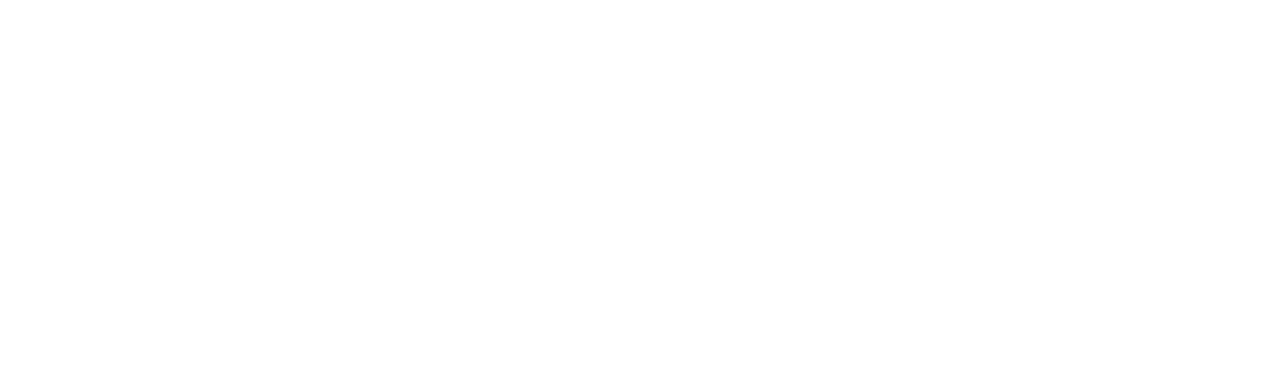
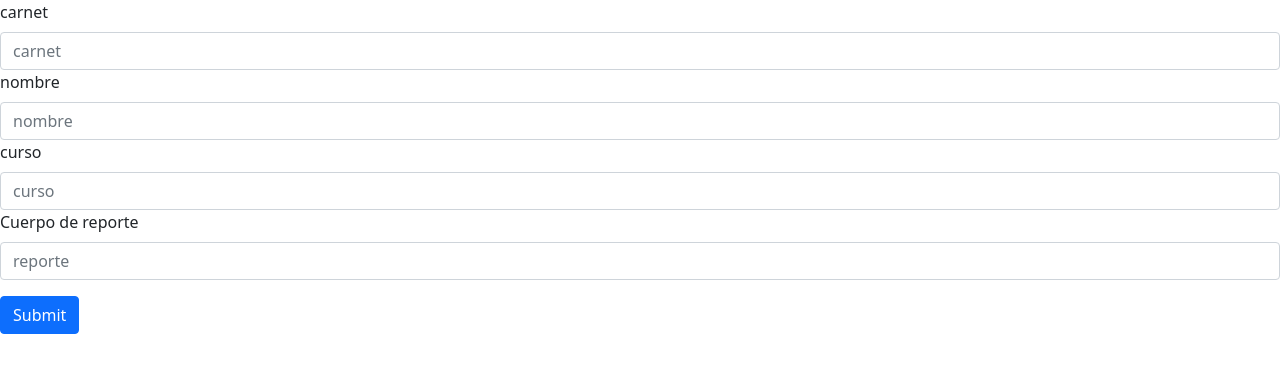
Before and after one commit to NedHerrera/REDES2_2S2021_GRUPO18, a React (Create React App) app in the folder Practica2/frontend/: page / in a window 1280 px wide. Shown: the top 372 px of the page. Built offline with nearby package versions, Linux system fonts and the light colour scheme.

Commit message:
[ADD] ingerso de reporte estructura del js

```diff
--- a/Practica2/frontend/package.json
+++ b/Practica2/frontend/package.json
@@ -6,8 +6,10 @@
     "@testing-library/jest-dom": "^5.11.4",
     "@testing-library/react": "^11.1.0",
     "@testing-library/user-event": "^12.1.10",
+    "axios": "^0.21.4",
+    "bootstrap": "^5.1.1",
     "react": "^17.0.2",
-    "react-bootstrap": "^1.6.4",
+    "react-bootstrap": "^2.0.0-rc.0",
     "react-dom": "^17.0.2",
     "react-scripts": "4.0.3",
     "web-vitals": "^1.0.1"
--- a/Practica2/frontend/src/Components/ingresoReporte.js
+++ b/Practica2/frontend/src/Components/ingresoReporte.js
@@ -1,18 +1,54 @@
+import 'bootstrap/dist/css/bootstrap.min.css';
 import { Form, Button } from 'react-bootstrap';
+import { useState, useEffect } from 'react';
 
-function ingresoReporte() {
+function IngresoReporte() {
+
+    const [carnet, setCarnet] = useState('');
+    const [nombre, setNombre] = useState('');
+    const [curso, setCurso] = useState('');
+    const [reporte, setReporte] = useState('');
+
+    const enviar = async() => {
+        /*const res = await axios.post(`url`, {
+            carnet:carnet,
+            nombre:nombre,
+            curso:curso,
+            fecha:"26/09/2021",
+            cuerpo:reporte
+        } ).then(
+            function (response) {
+                console.log(response);
+            }
+        );*/
+        console.log(carnet);
+    }
+
+    useEffect( () => {
+        console.log(carnet)
+    }, [carnet] )
+
+    useEffect( () => {
+        console.log(nombre)
+    }, [nombre] )
+
     return (
         <Form>
             <Form.Group className="mb-3" controlId="formBasicEmail">
-            <Form.Label>Email address</Form.Label>
-            <Form.Control type="email" placeholder="Enter email" />
+                <Form.Label>carnet</Form.Label>
+                <Form.Control type="text" placeholder="carnet" value={carnet} onChange={event => setCarnet(event.target.value)} />
+                <Form.Label>nombre</Form.Label>
+                <Form.Control type="text" placeholder="nombre" value={nombre} onChange={event => setNombre(event.target.value)} />
+                <Form.Label>curso</Form.Label>
+                <Form.Control type="text" placeholder="curso" value={curso} onChange={event => setCurso(event.target.value)} />
+                <Form.Label>Cuerpo de reporte</Form.Label>
+                <Form.Control type="text" placeholder="reporte" value={reporte} onChange={event => setReporte(event.target.value)} />
             </Form.Group>
-
-        <Button variant="primary" type="submit">
+            <Button variant="primary" onClick={ enviar }>
                 Submit
             </Button>
         </Form>
     );
 }
 
-export default ingresoReporte;
+export default IngresoReporte;
--- a/Practica2/frontend/src/index.js
+++ b/Practica2/frontend/src/index.js
@@ -2,12 +2,12 @@ import React from 'react';
 import ReactDOM from 'react-dom';
 import './index.css';
 import App from './App';
-import ingresoReporte from './Components/ingresoReporte';
+import IngresoReporte from './Components/ingresoReporte';
 import reportWebVitals from './reportWebVitals';
 
 ReactDOM.render(
   <React.StrictMode>
-    <ingresoReporte />
+    <IngresoReporte />
   </React.StrictMode>,
   document.getElementById('root')
 );
```
Also changed, not shown: 1 other file (tests, documents, lock files or other folders). Lines whose indentation alone changed are shown as unchanged.
